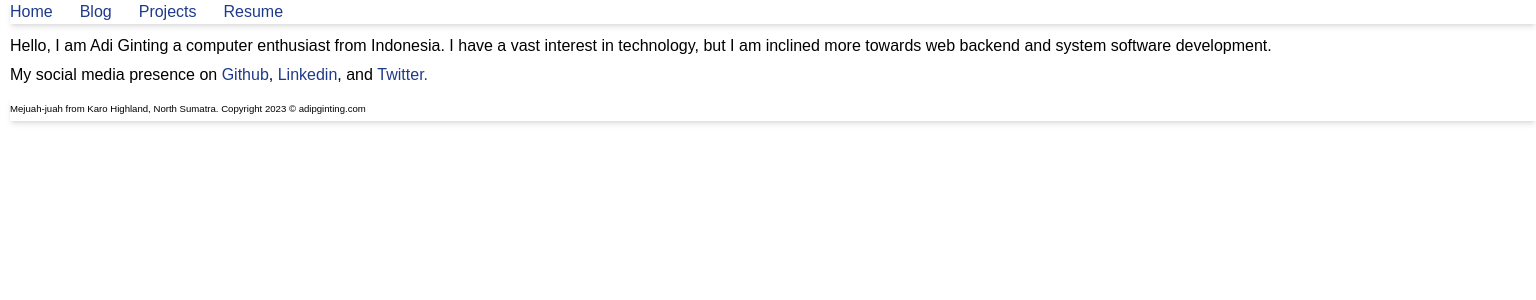
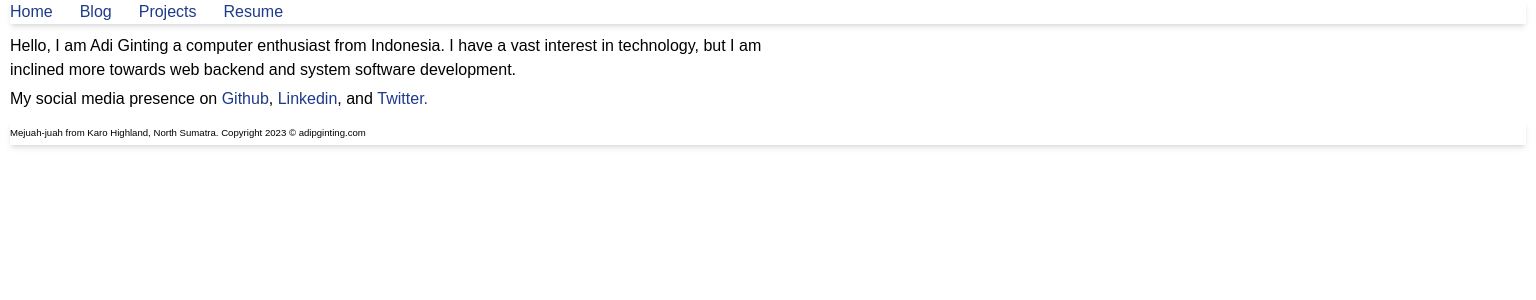
Before and after one commit to adipginting/adipginting.com, a Next.js app: page / in a window 1536 px wide. Shown: the top 300 px of the page. Built offline with nearby package versions, Linux system fonts and the light colour scheme.

Commit message:
fix: changed layout again

```diff
--- a/src/app/globals.css
+++ b/src/app/globals.css
@@ -1,14 +1,6 @@
 @tailwind base;
 @tailwind components;
 @tailwind utilities;
-
-@media screen and (min-width: 1366px) {
-  main {
-    padding-top: 5px;
-    display: flex;
-    flex-flow: row wrap;
-  }
-}
 
 body {
   display: flex;
@@ -16,6 +8,7 @@ body {
 }
 .container {
   margin-left: 10px;
+  margin-right: 10px;
   display: flex;
   flex-flow: column;
 }
@@ -34,6 +27,13 @@ main {
   padding-top: 5px;
   display: flex;
   flex-flow: column;
+}
+@media screen and (min-width: 768px) {
+  main {
+    padding-top: 5px;
+    display: flex;
+    flex-flow: row wrap;
+  }
 }
 
 article {
```
